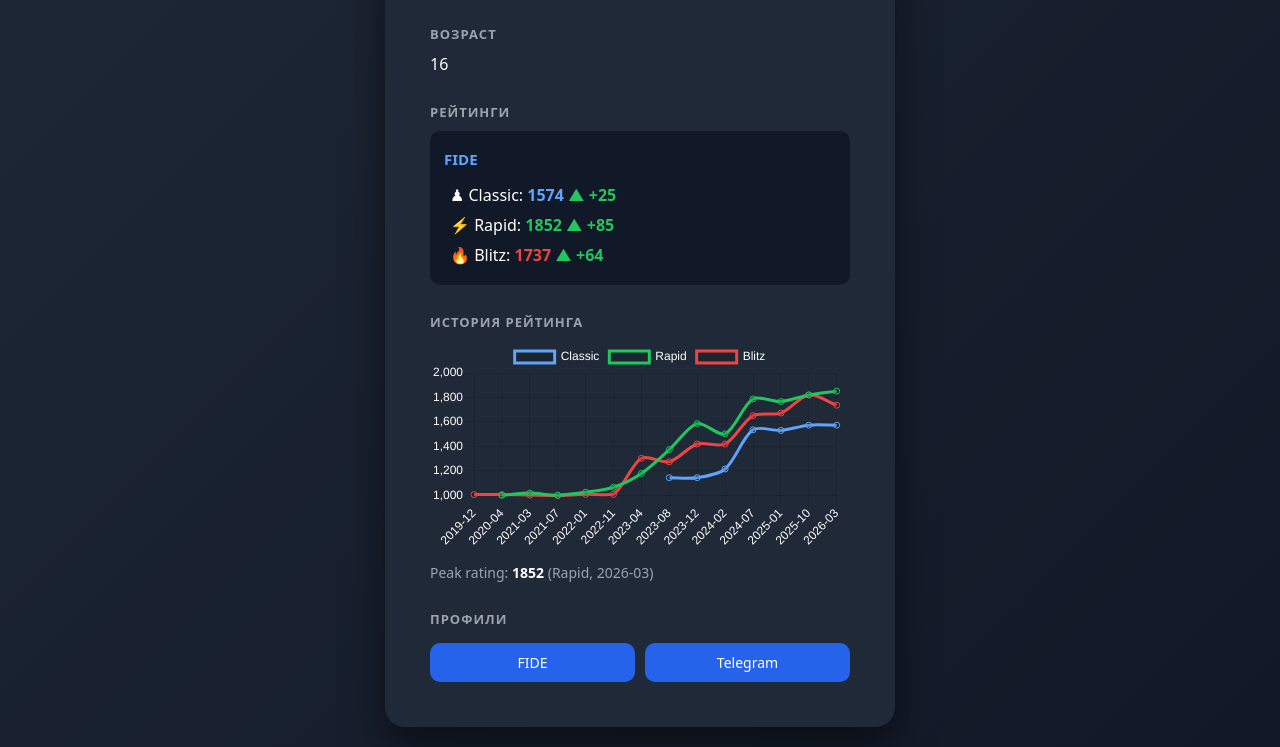
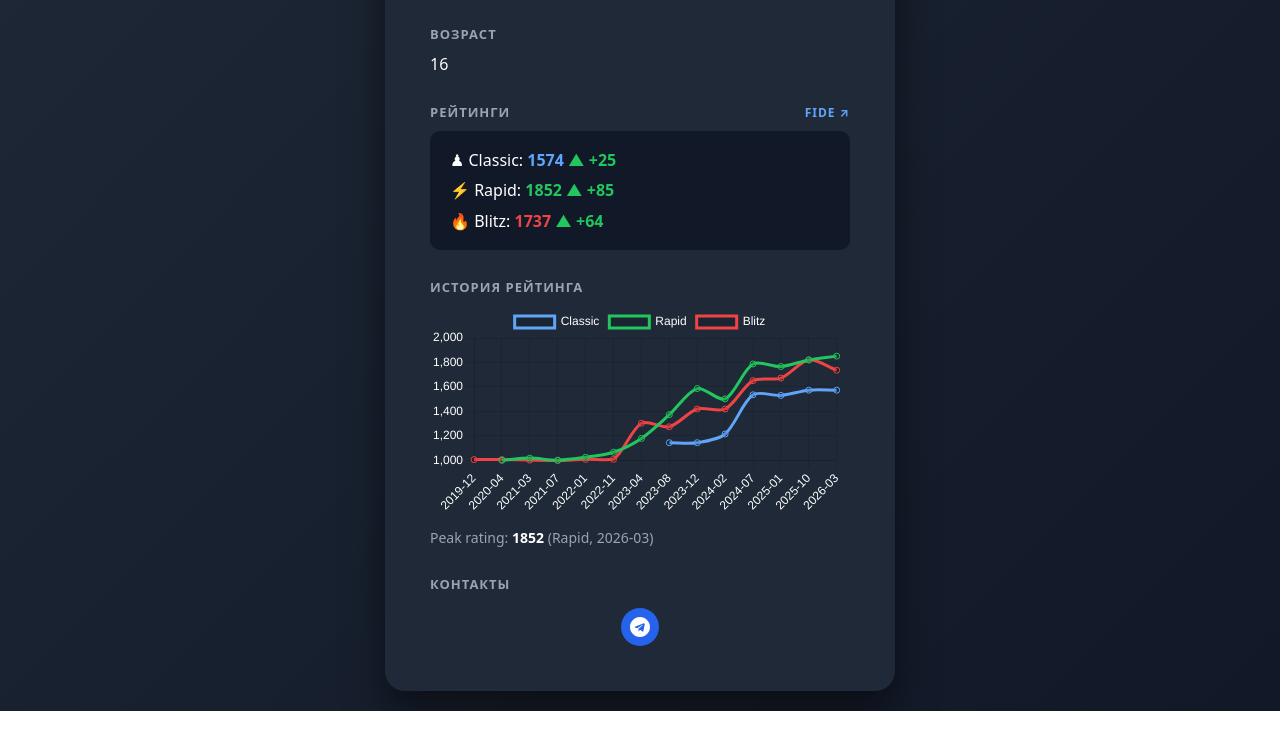
Before and after one commit to TINIL1N/chess-profile, a plain HTML site: page index.html in a window 1280 px wide. Shown: the part 313-1060 px from the top of the page. After the commit the page ends 1024 px from the top, so only its background shows below. Drawn offline with nearby package versions, Linux system fonts and the light colour scheme.

Commit message:
Update index.html

```diff
--- a/index.html
+++ b/index.html
@@ -68,6 +68,19 @@ color:#9ca3af;
 font-size:13px;
 letter-spacing:1px;
 text-transform:uppercase;
+display:flex;
+justify-content:space-between;
+align-items:center;
+}
+
+.fideLink{
+font-size:12px;
+color:#60a5fa;
+text-decoration:none;
+}
+
+.fideLink:hover{
+text-decoration:underline;
 }
 
 .ratings{
@@ -86,19 +99,6 @@ font-weight:600;
 .rapid{color:#22c55e;}
 .blitz{color:#ef4444;}
 
-.ratingTitle{
-display:block;
-font-weight:700;
-font-size:15px;
-margin-bottom:6px;
-color:#60a5fa;
-text-decoration:none;
-}
-
-.ratingTitle:hover{
-text-decoration:underline;
-}
-
 .ratingLine{
 margin-left:6px;
 }
@@ -106,25 +106,31 @@ margin-left:6px;
 .buttons{
 margin-top:15px;
 display:flex;
-gap:10px;
-flex-wrap:wrap;
+justify-content:center;
+gap:16px;
 }
 
-.button{
-flex:1;
-text-align:center;
-padding:10px;
+.iconButton{
+width:38px;
+height:38px;
+display:flex;
+align-items:center;
+justify-content:center;
 background:#2563eb;
-border-radius:10px;
-color:white;
+border-radius:50%;
 text-decoration:none;
-font-size:14px;
 transition:0.2s;
 }
 
-.button:hover{
+.iconButton:hover{
 background:#1d4ed8;
 transform:translateY(-2px);
+}
+
+.iconButton svg{
+width:20px;
+height:20px;
+fill:white;
 }
 
 canvas{
@@ -154,13 +160,12 @@ margin-top:10px;
 
 <div class="section">
 
-<h3>Рейтинги</h3>
+<h3>
+Рейтинги
+<a href="https://ratings.fide.com/profile/55620590" target="_blank" class="fideLink">FIDE ↗</a>
+</h3>
 
 <div class="ratings">
-
-<a href="https://ratings.fide.com/profile/55620590" target="_blank" class="ratingTitle">
-FIDE
-</a>
 
 <div class="ratingLine">
 ♟ Classic:
@@ -193,17 +198,19 @@ FIDE
 
 <div class="section">
 
-<h3>Профили</h3>
+<h3>Контакты</h3>
 
 <div class="buttons">
 
-<a class="button"
-href="https://ratings.fide.com/profile/55620590"
-target="_blank">FIDE</a>
+<a class="iconButton"
+href="https://t.me/TINIL1N"
+target="_blank">
 
-<a class="button"
-href="https://t.me/TINIL1N"
-target="_blank">Telegram</a>
+<svg viewBox="0 0 240 240">
+<path d="M120 0C53.7 0 0 53.7 0 120s53.7 120 120 120 120-53.7 120-120S186.3 0 120 0zm58.2 82.1l-18.6 87.8c-1.4 6.2-5.2 7.7-10.5 4.8l-29-21.4-14 13.5c-1.5 1.5-2.8 2.8-5.7 2.8l2-28.4 51.7-46.7c2.3-2-0.5-3.2-3.5-1.2l-63.9 40.2-27.5-8.6c-6-1.9-6.1-6-1.3-7.9l107.6-41.5c5-1.9 9.4 1.2 7.7 7.6z"/>
+</svg>
+
+</a>
 
 </div>
 
```
